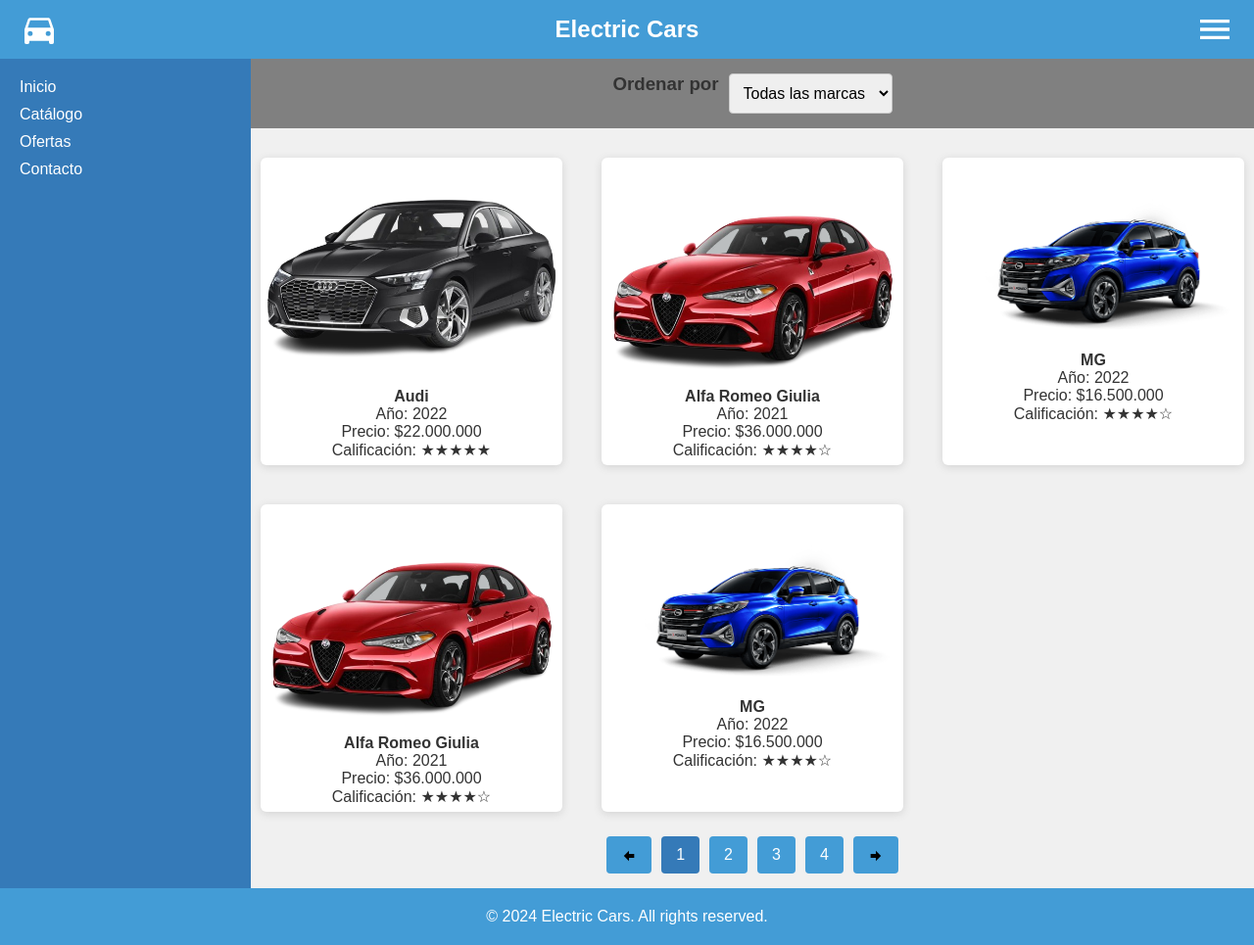
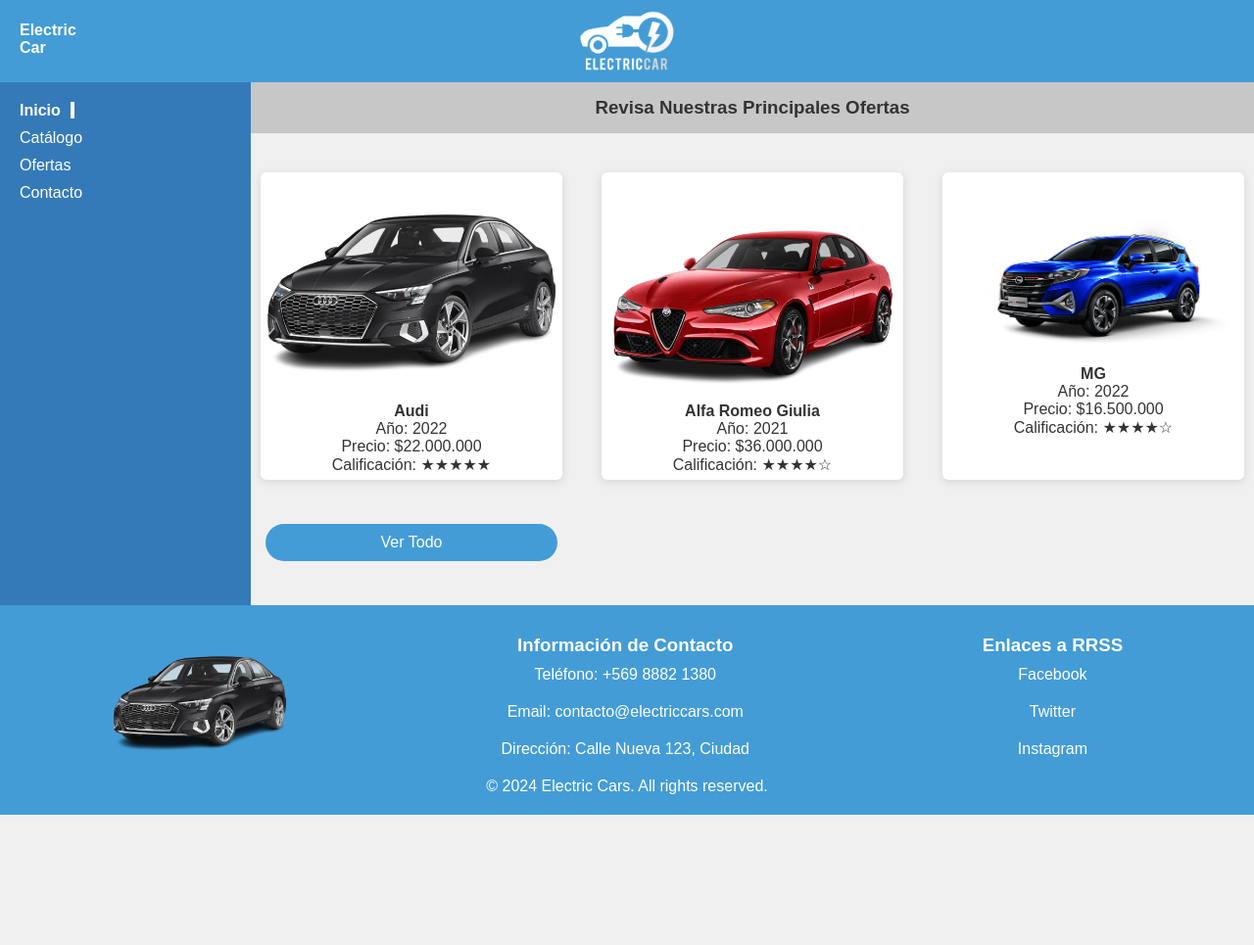
Before and after one commit to jordan-garrote/media-queries, a plain HTML site: page index.html in a window 1280 px wide. Shown: the whole page at 98% size. After the commit the page ends 832 px from the top, so only its background shows below. Drawn offline with Linux system fonts and the light colour scheme.

Commit message:
ajustes prueba final

```diff
--- a/assets/css/styles.css
+++ b/assets/css/styles.css
@@ -27,6 +27,12 @@ body {
 .filter {
   grid-area: filter;
 }
+.active{
+  font-weight: bold;
+  text-decoration: underline;
+  border-right: 4px solid #ffffff;
+  padding-right: 10px;
+}
 .cards {
   grid-area: cards;
 }
@@ -34,7 +40,10 @@ body {
   grid-area: aside;
   display: none;
 }
-
+.logo{
+  width: 100px;
+  height: auto;
+}
 .flex {
   display: flex;
   justify-content: space-between;
@@ -52,6 +61,14 @@ body {
 .icon svg {
   transition: all 0.4s ease;
 }
+.icon p{
+  color: #fff;
+  font-weight: bold;
+
+}
+.icon.menu svg{
+  display: none;
+}
 .icon svg:hover {
   transform: scale(1.15) rotateY(180deg);
 
@@ -62,7 +79,7 @@ body {
 }
 .filter {
   display: flex;
-  background-color: gray;
+  background-color: rgb(199, 199, 199);
   padding: 15px;
   justify-content: center;
   gap: 10px;
@@ -78,7 +95,8 @@ body {
   display: grid;
   grid-template-columns: repeat(auto-fit, minmax(300px, 1fr));
   gap: 20px;
-  margin-top: 20px;
+  margin-top: 30px;
+  margin-bottom: 30px;
 }
 .card {
   background-color: #fff;
@@ -123,23 +141,58 @@ body {
   border-radius: 4px;
   text-decoration: none;
 }
+.icon a{
+  text-decoration: none;
+}
 .paginacion a:hover {
   background-color: #357ab8;
 }
 .paginacion a.active {
   background-color: #357ab8;
 }
+.btn{
+  text-decoration: none;
+  text-align: center;
+  margin: 15px;
+  padding: 10px 15px;
+  background-color: #439cd6;
+  color: #fff;
+  border-radius: 20px;
+}
 .paginacion a svg {
   vertical-align: middle;
   width: 16px;
   height: 16px;
 }
+.auto-footer{
+  width: 180px;
+  height: auto;
+}
 footer {
   grid-area: footer;
+  justify-content: center;
+  align-items: center;
   text-align: center;
   padding: 20px;
   background-color: #439cd6;
   color: #fff;
+}
+.info_footer {
+  display: flex;
+  flex-wrap: wrap;
+  justify-content: space-around;
+  align-items: center;
+}
+.info_footer div {
+  margin: 0 10px;
+  padding: 10px;
+}
+.info_footer p{
+  padding: 10px;
+}
+footer a {
+  color: #fff;
+  text-decoration: none;
 }
 
 
@@ -149,6 +202,9 @@ footer {
   .filter {
     flex-direction: column;
     align-items: center;
+  }
+  .icon.menu svg{
+    display: block;
   }
 }
 @media (min-width: 768px) {
@@ -167,6 +223,7 @@ footer {
     color: #fff;
     padding: 20px;
   }
+
   .aside li {
     list-style: none;
     margin-bottom: 10px;
--- /dev/null
+++ b/catalogo.html
@@ -0,0 +1,187 @@
+<!DOCTYPE html>
+<html lang="en">
+  <head>
+    <meta charset="UTF-8" />
+    <meta name="viewport" content="width=device-width, initial-scale=1.0" />
+    <link rel="stylesheet" href="/assets/css/styles.css" />
+    <title>Media Queries</title>
+  </head>
+  <body>
+    <div class="container">
+      <header class="header">
+        <div class="flex">
+          <div class="icon">
+            <a href="index.html"><p>Electric Car</p></a>
+          </div>
+          <img src="assets/img/logo2.png" alt="Logo" class="logo" />
+          <div class="icon menu">
+            <svg
+              xmlns="http://www.w3.org/2000/svg"
+              viewBox="0 0 24 24"
+              fill="#fff"
+            >
+              <title>menu</title>
+              <path d="M3,6H21V8H3V6M3,11H21V13H3V11M3,16H21V18H3V16Z" />
+            </svg>
+          </div>
+        </div>
+      </header>
+
+      <div class="filter">
+        <h3>Ordenar por</h3>
+        <select>
+          <option value="">Todas las marcas</option>
+          <option value="precio">Precio</option>
+          <option value="year">Año</option>
+          <option value="tipo">Tipo</option>
+          <option value="calificacion">Calificación</option>
+        </select>
+      </div>
+      <aside class="aside">
+        <!-- <h2>Filtros</h2> -->
+        <li><a href="index.html">Inicio</a></li>
+        <li><a href="catalogo.html" class="active">Catálogo</a></li>
+        <li><a href="#">Ofertas</a></li>
+        <li><a href="#">Contacto</a></li>
+      </aside>
+      <section class="cards">
+        <div class="card">
+          <div class="car-img">
+            <img src="/assets/img/car1.png" alt="Car 1" />
+          </div>
+          <div class="card-content">
+            <h4>Audi</h4>
+            <p>Año: 2022</p>
+            <p>Precio: $22.000.000</p>
+            <p>Calificación: ★★★★★</p>
+          </div>
+        </div>
+        <div class="card">
+          <div class="car-img">
+            <img src="/assets/img/car2.png" alt="Car 2" />
+          </div>
+          <div class="card-content">
+            <h4>Alfa Romeo Giulia</h4>
+            <p>Año: 2021</p>
+            <p>Precio: $36.000.000</p>
+            <p>Calificación: ★★★★☆</p>
+          </div>
+        </div>
+        <div class="card">
+          <div class="car-img">
+            <img src="/assets/img/car3.png" alt="Car 3" />
+          </div>
+          <div class="card-content">
+            <h4>MG</h4>
+            <p>Año: 2022</p>
+            <p>Precio: $16.500.000</p>
+            <p>Calificación: ★★★★☆</p>
+          </div>
+        </div>
+        <div class="card">
+          <div class="car-img">
+            <img src="/assets/img/car2.png" alt="Car 2" />
+          </div>
+          <div class="card-content">
+            <h4>Alfa Romeo Giulia</h4>
+            <p>Año: 2021</p>
+            <p>Precio: $36.000.000</p>
+            <p>Calificación: ★★★★☆</p>
+          </div>
+        </div>
+        <div class="card">
+          <div class="car-img">
+            <img src="/assets/img/car3.png" alt="Car 3" />
+          </div>
+          <div class="card-content">
+            <h4>MG</h4>
+            <p>Año: 2022</p>
+            <p>Precio: $16.500.000</p>
+            <p>Calificación: ★★★★☆</p>
+          </div>
+        </div>
+        <div class="card">
+          <div class="car-img">
+            <img src="/assets/img/car2.png" alt="Car 2" />
+          </div>
+          <div class="card-content">
+            <h4>Alfa Romeo Giulia</h4>
+            <p>Año: 2021</p>
+            <p>Precio: $36.000.000</p>
+            <p>Calificación: ★★★★☆</p>
+          </div>
+        </div>
+        <div class="card">
+          <div class="car-img">
+            <img src="/assets/img/car3.png" alt="Car 3" />
+          </div>
+          <div class="card-content">
+            <h4>MG</h4>
+            <p>Año: 2022</p>
+            <p>Precio: $16.500.000</p>
+            <p>Calificación: ★★★★☆</p>
+          </div>
+        </div>
+        <div class="card">
+          <div class="car-img">
+            <img src="/assets/img/car3.png" alt="Car 3" />
+          </div>
+          <div class="card-content">
+            <h4>MG</h4>
+            <p>Año: 2022</p>
+            <p>Precio: $16.500.000</p>
+            <p>Calificación: ★★★★☆</p>
+          </div>
+        </div>
+        <div class="card">
+          <div class="car-img">
+            <img src="/assets/img/car2.png" alt="Car 2" />
+          </div>
+          <div class="card-content">
+            <h4>Alfa Romeo Giulia</h4>
+            <p>Año: 2021</p>
+            <p>Precio: $36.000.000</p>
+            <p>Calificación: ★★★★☆</p>
+          </div>
+        </div>
+      </section>
+      <div class="paginacion">
+        <a href=""
+          ><svg xmlns="http://www.w3.org/2000/svg" viewBox="0 0 24 24">
+            <title>arrow-left-bold</title>
+            <path d="M20,9V15H12V19.84L4.16,12L12,4.16V9H20Z" /></svg
+        ></a>
+        <a href="#" class="active">1</a>
+        <a href="#">2</a>
+        <a href="#">3</a>
+        <a href="#">4</a>
+        <a href="#"
+          ><svg xmlns="http://www.w3.org/2000/svg" viewBox="0 0 24 24">
+            <title>arrow-right-bold</title>
+            <path d="M4,15V9H12V4.16L19.84,12L12,19.84V15H4Z" /></svg
+        ></a>
+      </div>
+
+      <footer class="footer">
+        <div class="info_footer">
+          <img src="/assets/img/car1.png" alt="Car 1" class="auto-footer" />
+
+          <div>
+            <h3>Información de Contacto</h3>
+            <p>Teléfono: +569 8882 1380</p>
+            <p>Email: contacto@electriccars.com</p>
+            <p>Dirección: Calle Nueva 123, Ciudad</p>
+          </div>
+          <div>
+            <h3>Enlaces a RRSS</h3>
+            <a href="http://facebook.com" target="_blank"><p>Facebook</p></a>
+            <a href="http://x.com" target="_blank"><p>Twitter</p></a>
+            <a href="http://instagram.com" target="_blank"><p>Instagram</p></a>
+          </div>
+        </div>
+
+        <p>© 2024 Electric Cars. All rights reserved.</p>
+      </footer>
+    </div>
+  </body>
+</html>
--- a/index.html
+++ b/index.html
@@ -11,19 +11,10 @@
       <header class="header">
         <div class="flex">
           <div class="icon">
-            <svg
-              xmlns="http://www.w3.org/2000/svg"
-              viewBox="0 0 24 24"
-              fill="#fff"
-            >
-              <title>car</title>
-              <path
-                d="M5,11L6.5,6.5H17.5L19,11M17.5,16A1.5,1.5 0 0,1 16,14.5A1.5,1.5 0 0,1 17.5,13A1.5,1.5 0 0,1 19,14.5A1.5,1.5 0 0,1 17.5,16M6.5,16A1.5,1.5 0 0,1 5,14.5A1.5,1.5 0 0,1 6.5,13A1.5,1.5 0 0,1 8,14.5A1.5,1.5 0 0,1 6.5,16M18.92,6C18.72,5.42 18.16,5 17.5,5H6.5C5.84,5 5.28,5.42 5.08,6L3,12V20A1,1 0 0,0 4,21H5A1,1 0 0,0 6,20V19H18V20A1,1 0 0,0 19,21H20A1,1 0 0,0 21,20V12L18.92,6Z"
-              />
-            </svg>
+            <a href="index.html"><p>Electric Car</p></a>
           </div>
-          <h2>Electric Cars</h2>
-          <div class="icon">
+          <img src="assets/img/logo2.png" alt="Logo" class="logo" />
+          <div class="icon menu">
             <svg
               xmlns="http://www.w3.org/2000/svg"
               viewBox="0 0 24 24"
@@ -37,23 +28,19 @@
       </header>
 
       <div class="filter">
-        <h3>Ordenar por</h3>
-        <select>
-          <option value="">Todas las marcas</option>
-          <option value="precio">Precio</option>
-          <option value="year">Año</option>
-          <option value="tipo">Tipo</option>
-          <option value="calificacion">Calificación</option>
-        </select>
+
+        <h3>Revisa Nuestras Principales Ofertas</h3>
       </div>
       <aside class="aside">
         <!-- <h2>Filtros</h2> -->
-        <li><a href="#">Inicio</a></li>
-        <li><a href="#">Catálogo</a></li>
+        <li><a href="#" class="active">Inicio</a></li>
+        <li><a href="catalogo.html">Catálogo</a></li>
         <li><a href="#">Ofertas</a></li>
         <li><a href="#">Contacto</a></li>
       </aside>
+
       <section class="cards">
+
         <div class="card">
           <div class="car-img">
             <img src="/assets/img/car1.png" alt="Car 1" />
@@ -87,47 +74,25 @@
             <p>Calificación: ★★★★☆</p>
           </div>
         </div>
-        <div class="card">
-          <div class="car-img">
-            <img src="/assets/img/car2.png" alt="Car 2" />
+        <a href="catalogo.html" class="btn">Ver Todo</a>
+      </section>
+      <footer class="footer">
+        <div class="info_footer">
+          <img src="/assets/img/car1.png" alt="Car 1" class="auto-footer" />
+          <div>
+            <h3>Información de Contacto</h3>
+            <p>Teléfono: +569 8882 1380</p>
+            <p>Email: contacto@electriccars.com</p>
+            <p>Dirección: Calle Nueva 123, Ciudad</p>
           </div>
-          <div class="card-content">
-            <h4>Alfa Romeo Giulia</h4>
-            <p>Año: 2021</p>
-            <p>Precio: $36.000.000</p>
-            <p>Calificación: ★★★★☆</p>
+          <div>
+            <h3>Enlaces a RRSS</h3>
+            <a href="http://facebook.com" target="_blank"><p>Facebook</p></a>
+            <a href="http://x.com" target="_blank"><p>Twitter</p></a>
+            <a href="http://instagram.com" target="_blank"><p>Instagram</p></a>
           </div>
         </div>
-        <div class="card">
-          <div class="car-img">
-            <img src="/assets/img/car3.png" alt="Car 3" />
-          </div>
-          <div class="card-content">
-            <h4>MG</h4>
-            <p>Año: 2022</p>
-            <p>Precio: $16.500.000</p>
-            <p>Calificación: ★★★★☆</p>
-          </div>
-        </div>
-      </section>
-      <div class="paginacion">
-        <a href=""
-          ><svg xmlns="http://www.w3.org/2000/svg" viewBox="0 0 24 24">
-            <title>arrow-left-bold</title>
-            <path d="M20,9V15H12V19.84L4.16,12L12,4.16V9H20Z" /></svg
-        ></a>
-        <a href="#" class="active">1</a>
-        <a href="#">2</a>
-        <a href="#">3</a>
-        <a href="#">4</a>
-        <a href="#"
-          ><svg xmlns="http://www.w3.org/2000/svg" viewBox="0 0 24 24">
-            <title>arrow-right-bold</title>
-            <path d="M4,15V9H12V4.16L19.84,12L12,19.84V15H4Z" /></svg
-        ></a>
-      </div>
 
-      <footer class="footer">
         <p>© 2024 Electric Cars. All rights reserved.</p>
       </footer>
     </div>
```
Also changed, not shown: assets/img/logo.avif (added), assets/img/logo.png (added), assets/img/logo2.png (added).
